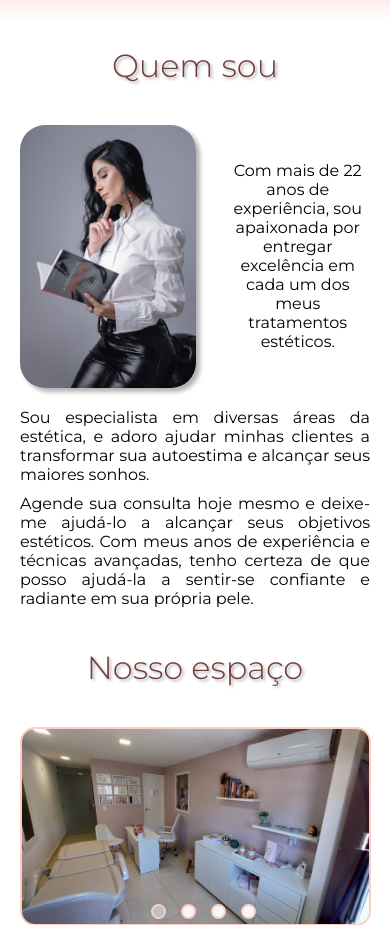
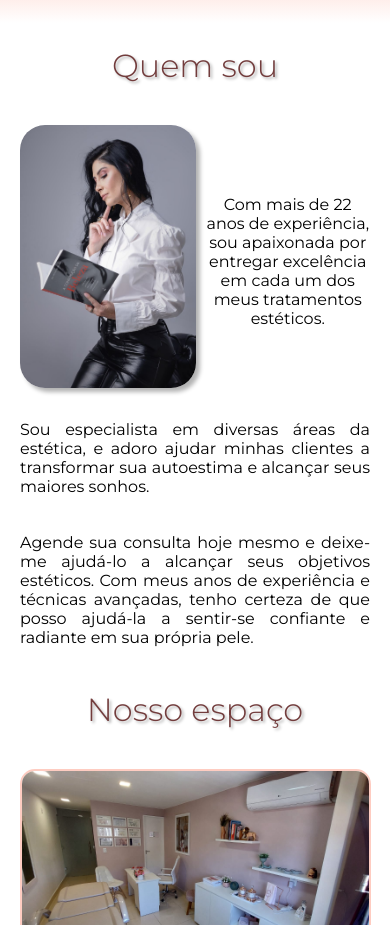
Before and after one commit to joaof-marques/projeto-ja, a plain HTML site: page index.html in a window 390 px wide. Shown: the part 1960-2885 px from the top of the page. Drawn offline with nearby package versions, Linux system fonts and the light colour scheme; a web font is replaced by a local one.

```diff
--- a/css/default_mobile.css
+++ b/css/default_mobile.css
@@ -364,28 +364,35 @@ dialog img, dialog h4, dialog p{
     text-shadow: 2px 2px 3px rgba(0, 0, 0, 0.320);
 }
 
-#quem-somos>p{
-    text-align: justify;
+#quem-somos-conteudo{
+    display: grid;
+    grid-template-columns: 1fr 1fr;
+    grid-template-rows: 2fr 1fr 1fr;
+    grid-template-areas: "img txt1" "txt2 txt2" "txt3 txt3";
+    align-items: center;
+    column-gap: 10px;
+}
+
+#quem-somos p{
     margin-top: 10px;
 }
-
-#quem-somos-conteudo{
-    display: flex;
-    flex-flow: row nowrap;
-    column-gap: 30px;
-    font-size: 1rem;
-    text-align: center;
-    align-items: center;
-    margin-bottom: 20px;
-}
-#quem-somos-conteudo p{
-    width: 45vw;
-}
-div#quem-somos-conteudo img{
+#quem-somos img{
     width: 45vw;
     border-radius: 25px;
     box-shadow: 4px 4px 4px rgba(0, 0, 0, 0.300);
-
+    grid-area: img;
+}
+#txt1{
+    text-align: center;
+    grid-area: txt1;
+}
+#txt2{
+    text-align: justify;
+    grid-area: txt2;
+}
+#txt3{
+    text-align: justify;
+    grid-area: txt3;
 }
 
 /* Nosso Espaço */
--- a/css/tablet_style.css
+++ b/css/tablet_style.css
@@ -89,8 +89,7 @@ nav{
 section{
     position: relative;
 }
-#nossos-tratamentos{
-}
+
 div#page01,
 div#page02{
     display: grid;
--- a/index.html
+++ b/index.html
@@ -111,12 +111,12 @@
       <h2>Quem sou</h2>
       <div id="quem-somos-conteudo">
         <img src="imagens/quemsou_livro.jpg" alt="Janaína Amaral, esteticista">
-        <p id="txt-lateral">Com mais de 22 anos de experiência, sou apaixonada por entregar excelência em cada um dos meus tratamentos estéticos.
+        <p id="txt1">Com mais de 22 anos de experiência, sou apaixonada por entregar excelência em cada um dos meus tratamentos estéticos.
+        </p>
+        <p id="txt2">Sou especialista em diversas áreas da estética, e adoro ajudar minhas clientes a transformar sua autoestima e alcançar seus maiores sonhos.</p>
+        <p id="txt3">Agende sua consulta hoje mesmo e deixe-me ajudá-lo a alcançar seus objetivos estéticos. Com meus anos de experiência e técnicas avançadas, tenho certeza de que posso ajudá-la a sentir-se confiante e radiante em sua própria pele.
         </p>
       </div>
-      <p>Sou especialista em diversas áreas da estética, e adoro ajudar minhas clientes a transformar sua autoestima e alcançar seus maiores sonhos.</p>
-      <p>Agende sua consulta hoje mesmo e deixe-me ajudá-lo a alcançar seus objetivos estéticos. Com meus anos de experiência e técnicas avançadas, tenho certeza de que posso ajudá-la a sentir-se confiante e radiante em sua própria pele.
-      </p>
 
     </section>
     <section id="nosso-espaço">
```
